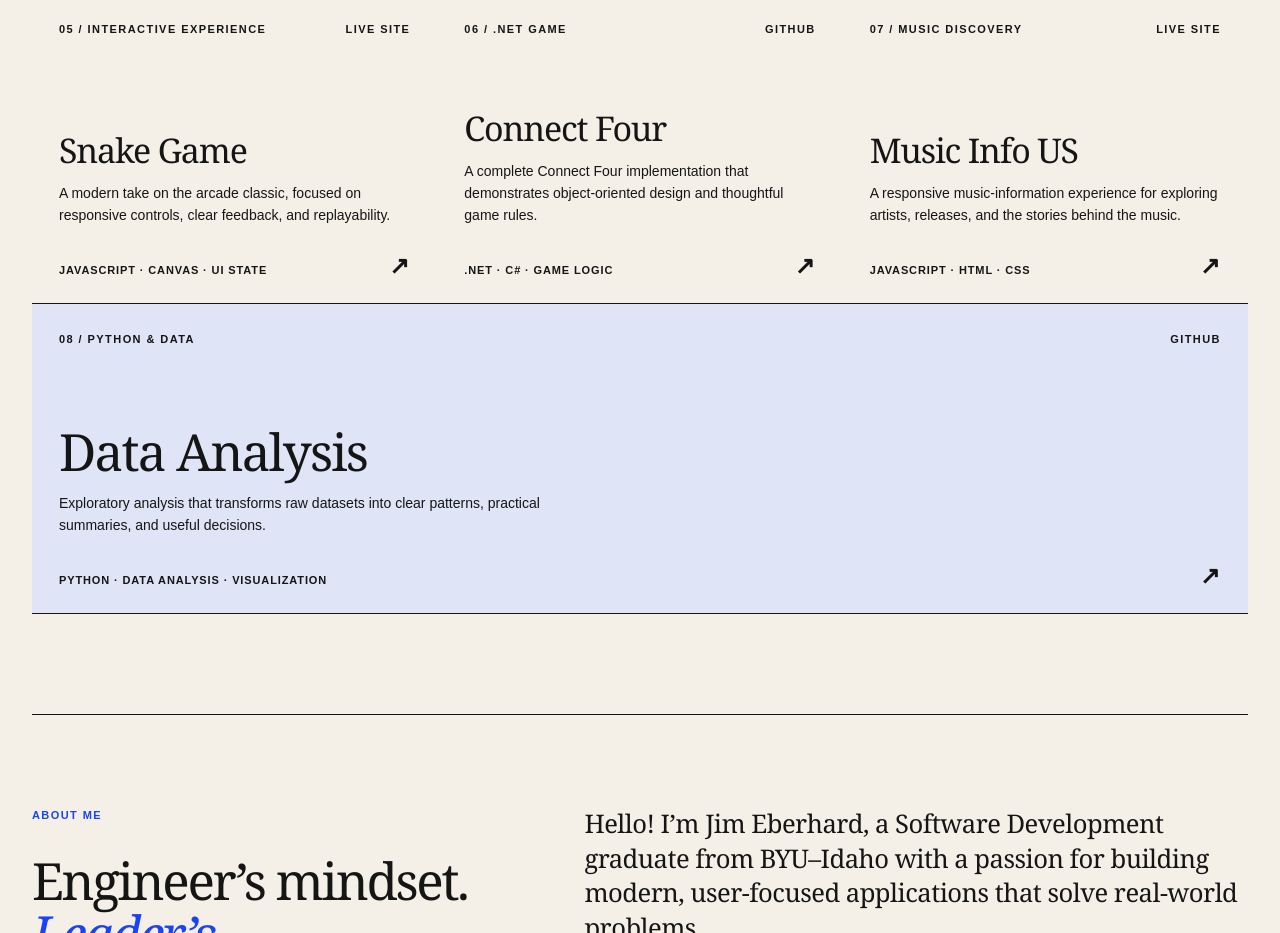
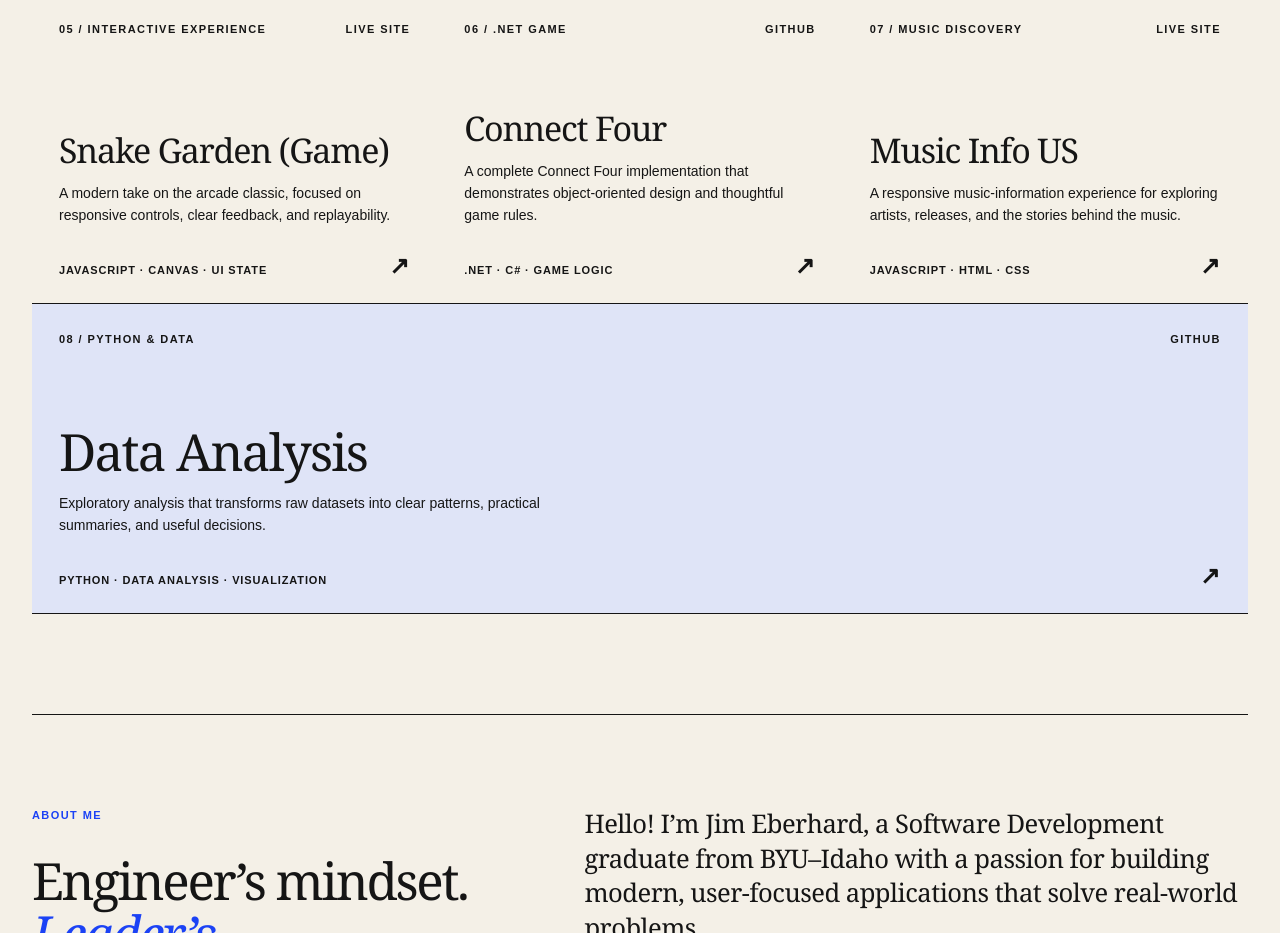
Before and after one commit to jneberhard/portfolio, a Next.js app: page / in a window 1280 px wide. Shown: the part 1320-2253 px from the top of the page. Built offline with nearby package versions, Linux system fonts and the light colour scheme.

Commit message:
rename on snake game

```diff
--- a/app/page.tsx
+++ b/app/page.tsx
@@ -45,7 +45,7 @@ const projects = [
   },
   {
     number: "05",
-    title: "Snake Game",
+    title: "Snake Garden (Game)",
     category: "Interactive experience",
     status: "Live site",
     description:
```
